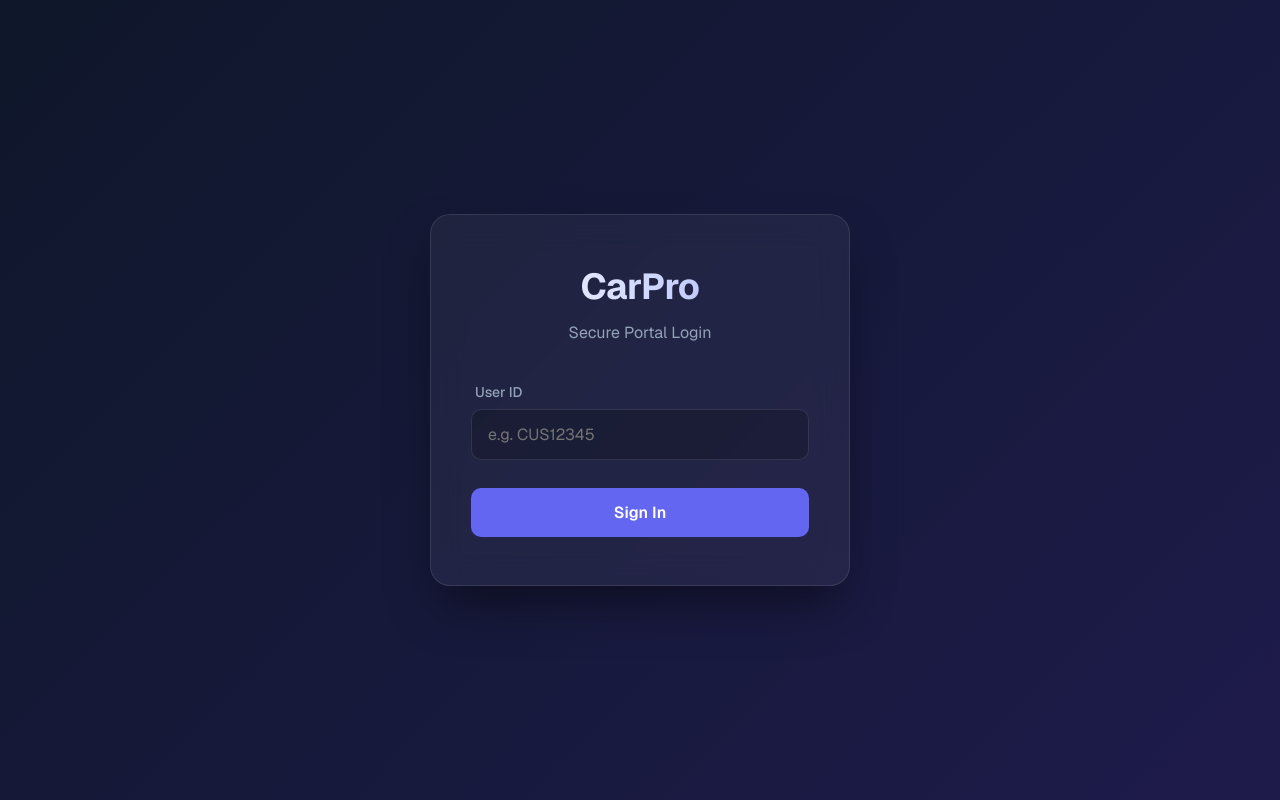
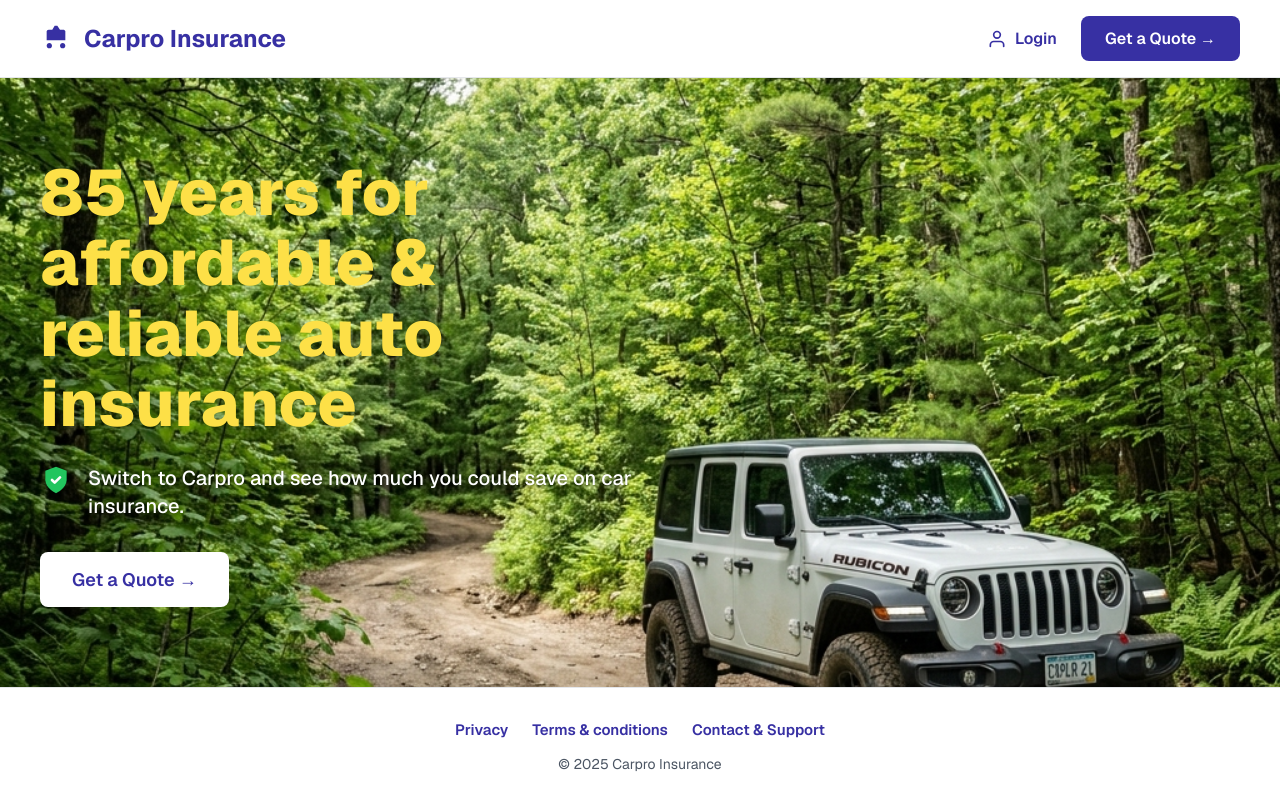
Before and after one commit to anhtnt90dev/rookies-data-dn-2026, a Next.js app in the folder web-app/: page / in a window 1280 px wide. Built offline with nearby package versions, Linux system fonts and the light colour scheme.

Commit message:
feat(web-app): update UI, apply simple login method

```diff
--- a/web-app/src/app/globals.css
+++ b/web-app/src/app/globals.css
@@ -1,12 +1,15 @@
 :root {
-  --primary: #6366f1;
-  --primary-hover: #4f46e5;
-  --bg-gradient-start: #0f172a;
-  --bg-gradient-end: #1e1b4b;
-  --glass-bg: rgba(255, 255, 255, 0.05);
-  --glass-border: rgba(255, 255, 255, 0.1);
-  --text-primary: #f8fafc;
-  --text-secondary: #94a3b8;
+  --primary: #3730A3; /* Indigo */
+  --primary-hover: #312E81;
+  --bg-color: #FFFFFF;
+  --text-primary: #111827; /* Dark Gray */
+  --text-secondary: #4B5563; /* Medium Gray */
+  --accent-yellow: #FDE047; /* Bright Yellow for Hero */
+  --accent-green: #22C55E; /* Green for trust shield */
+
+  /* Retained for login page compatibility */
+  --glass-bg: rgba(255, 255, 255, 0.95);
+  --glass-border: rgba(0, 0, 0, 0.1);
   --error: #ef4444;
 }
 
@@ -18,8 +21,7 @@
 
 body {
   font-family: var(--font-geist-sans), Arial, Helvetica, sans-serif;
-  background: linear-gradient(135deg, var(--bg-gradient-start) 0%, var(--bg-gradient-end) 100%);
-  background-attachment: fixed;
+  background-color: var(--bg-color);
   color: var(--text-primary);
   min-height: 100vh;
   display: flex;
@@ -28,68 +30,93 @@ body {
   -moz-osx-font-smoothing: grayscale;
 }
 
-/* Glassmorphism utility */
+/* Base button styles */
+.btn-primary {
+  padding: 12px 24px;
+  background: var(--primary);
+  color: white;
+  border: none;
+  border-radius: 8px;
+  font-size: 16px;
+  font-weight: 600;
+  cursor: pointer;
+  transition: all 0.2s ease;
+  font-family: inherit;
+  display: inline-flex;
+  align-items: center;
+  justify-content: center;
+  gap: 8px;
+  text-decoration: none;
+}
+
+.btn-primary:hover {
+  background: var(--primary-hover);
+}
+
+.btn-secondary {
+  padding: 12px 24px;
+  background: white;
+  color: var(--primary);
+  border: none;
+  border-radius: 8px;
+  font-size: 16px;
+  font-weight: 600;
+  cursor: pointer;
+  transition: all 0.2s ease;
+  font-family: inherit;
+  display: inline-flex;
+  align-items: center;
+  justify-content: center;
+  gap: 8px;
+  text-decoration: none;
+}
+
+.btn-secondary:hover {
+  background: #F3F4F6;
+}
+
+/* Glassmorphism utility for login */
 .glass-panel {
   background: var(--glass-bg);
   backdrop-filter: blur(16px);
   -webkit-backdrop-filter: blur(16px);
   border: 1px solid var(--glass-border);
-  border-radius: 20px;
-  box-shadow: 0 25px 50px -12px rgba(0, 0, 0, 0.5);
+  border-radius: 12px;
+  box-shadow: 0 10px 25px -5px rgba(0, 0, 0, 0.1);
 }
 
 .input-field {
   width: 100%;
   padding: 14px 16px;
-  background: rgba(0, 0, 0, 0.2);
-  border: 1px solid var(--glass-border);
-  border-radius: 10px;
+  background: #F9FAFB;
+  border: 1px solid #D1D5DB;
+  border-radius: 8px;
   color: var(--text-primary);
   font-size: 16px;
   outline: none;
-  transition: all 0.3s ease;
+  transition: all 0.2s ease;
   font-family: inherit;
 }
 
 .input-field:focus {
   border-color: var(--primary);
-  background: rgba(0, 0, 0, 0.3);
-  box-shadow: 0 0 0 2px rgba(99, 102, 241, 0.2);
-}
-
-.btn-primary {
-  width: 100%;
-  padding: 14px 16px;
-  background: var(--primary);
-  color: white;
-  border: none;
-  border-radius: 10px;
-  font-size: 16px;
-  font-weight: 600;
-  cursor: pointer;
-  transition: all 0.3s ease;
-  font-family: inherit;
-}
-
-.btn-primary:hover {
-  background: var(--primary-hover);
-  transform: translateY(-1px);
-  box-shadow: 0 4px 12px rgba(99, 102, 241, 0.3);
-}
-
-.btn-primary:active {
-  transform: translateY(0);
+  box-shadow: 0 0 0 2px rgba(55, 48, 163, 0.2);
 }
 
 .error-text {
   color: var(--error);
   font-size: 14px;
   margin-top: 6px;
-  animation: shake 0.4s ease-in-out;
 }
 
-@keyframes shake {
-  0%, 100% { transform: translateX(0); }
-  25% { transform: translateX(-4px); }
-  75% { transform: translateX(4px); }
+.back-link {
+  position: absolute;
+  top: 20px;
+  left: 20px;
+  color: var(--primary);
+  text-decoration: none;
+  font-weight: 500;
 }
+.back-link:hover {
+  text-decoration: underline;
+}
--- /dev/null
+++ b/web-app/src/app/login/login.module.css
@@ -0,0 +1,64 @@
+.container {
+  display: flex;
+  align-items: center;
+  justify-content: center;
+  flex: 1;
+  padding: 24px;
+}
+
+.loginCard {
+  width: 100%;
+  max-width: 420px;
+  padding: 48px 40px;
+  animation: fadeIn 0.6s cubic-bezier(0.16, 1, 0.3, 1);
+}
+
+.header {
+  text-align: center;
+  margin-bottom: 40px;
+}
+
+.header h1 {
+  font-size: 36px;
+  font-weight: 700;
+  margin-bottom: 12px;
+  background: linear-gradient(to right, #ffffff, #a5b4fc);
+  -webkit-background-clip: text;
+  -webkit-text-fill-color: transparent;
+  letter-spacing: -0.5px;
+}
+
+.header p {
+  color: var(--text-secondary);
+  font-size: 16px;
+}
+
+.form {
+  display: flex;
+  flex-direction: column;
+  gap: 28px;
+}
+
+.inputGroup {
+  display: flex;
+  flex-direction: column;
+  gap: 8px;
+}
+
+.inputGroup label {
+  font-size: 14px;
+  font-weight: 500;
+  color: var(--text-secondary);
+  margin-left: 4px;
+}
+
+@keyframes fadeIn {
+  from {
+    opacity: 0;
+    transform: translateY(24px) scale(0.98);
+  }
+  to {
+    opacity: 1;
+    transform: translateY(0) scale(1);
+  }
+}
--- a/web-app/src/app/page.module.css
+++ b/web-app/src/app/page.module.css
@@ -1,64 +1,137 @@
-.container {
+.main {
+  width: 100%;
   display: flex;
-  align-items: center;
-  justify-content: center;
-  flex: 1;
-  padding: 24px;
-}
-
-.loginCard {
-  width: 100%;
-  max-width: 420px;
-  padding: 48px 40px;
-  animation: fadeIn 0.6s cubic-bezier(0.16, 1, 0.3, 1);
+  flex-direction: column;
+  min-height: 100vh;
 }
 
 .header {
-  text-align: center;
-  margin-bottom: 40px;
+  display: flex;
+  justify-content: space-between;
+  align-items: center;
+  padding: 16px 40px;
+  background: white;
+  border-bottom: 1px solid #E5E7EB;
 }
 
-.header h1 {
-  font-size: 36px;
+.logo {
+  display: flex;
+  align-items: center;
+  gap: 12px;
+  text-decoration: none;
+  color: var(--primary);
   font-weight: 700;
-  margin-bottom: 12px;
-  background: linear-gradient(to right, #ffffff, #a5b4fc);
-  -webkit-background-clip: text;
-  -webkit-text-fill-color: transparent;
-  letter-spacing: -0.5px;
+  font-size: 24px;
 }
 
-.header p {
-  color: var(--text-secondary);
+.headerRight {
+  display: flex;
+  align-items: center;
+  gap: 24px;
+}
+
+.loginLink {
+  display: flex;
+  align-items: center;
+  gap: 8px;
+  color: var(--primary);
+  text-decoration: none;
+  font-weight: 600;
   font-size: 16px;
 }
 
-.form {
+.loginLink:hover {
+  text-decoration: underline;
+}
+
+.hero {
+  flex: 1;
+  background-image: url('/hero-bg.png');
+  background-size: cover;
+  background-position: center;
+  background-repeat: no-repeat;
+  display: flex;
+  align-items: center;
+  padding: 80px 40px;
+}
+
+.heroContent {
+  max-width: 600px;
+}
+
+.heroTitle {
+  color: var(--accent-yellow);
+  font-size: 64px;
+  line-height: 1.1;
+  font-weight: 800;
+  margin-bottom: 24px;
+}
+
+.underline {
+  border-bottom: 6px solid var(--accent-yellow);
+  padding-bottom: 4px;
+}
+
+.heroSubtitle {
+  display: flex;
+  align-items: flex-start;
+  gap: 16px;
+  margin-bottom: 32px;
+}
+
+.shieldIcon {
+  color: var(--accent-green);
+  flex-shrink: 0;
+  width: 32px;
+  height: 32px;
+}
+
+.heroSubtitleText {
+  color: white;
+  font-size: 20px;
+  font-weight: 500;
+  line-height: 1.4;
+  text-shadow: 0 2px 4px rgba(0,0,0,0.5);
+}
+
+.quoteButton {
+  background: white;
+  color: var(--primary);
+  padding: 16px 32px;
+  font-size: 18px;
+}
+.quoteButton:hover {
+  background: #F3F4F6;
+  color: var(--primary-hover);
+}
+
+.footer {
+  background: white;
+  padding: 32px 40px;
   display: flex;
   flex-direction: column;
-  gap: 28px;
+  align-items: center;
+  gap: 16px;
+  border-top: 1px solid #E5E7EB;
 }
 
-.inputGroup {
+.footerLinks {
   display: flex;
-  flex-direction: column;
-  gap: 8px;
+  gap: 24px;
 }
 
-.inputGroup label {
-  font-size: 14px;
-  font-weight: 500;
-  color: var(--text-secondary);
-  margin-left: 4px;
+.footerLinks a {
+  color: var(--primary);
+  text-decoration: none;
+  font-weight: 600;
+  font-size: 15px;
 }
 
-@keyframes fadeIn {
-  from {
-    opacity: 0;
-    transform: translateY(24px) scale(0.98);
-  }
-  to {
-    opacity: 1;
-    transform: translateY(0) scale(1);
-  }
+.footerLinks a:hover {
+  text-decoration: underline;
 }
+
+.copyright {
+  color: var(--text-secondary);
+  font-size: 14px;
+}
--- a/web-app/src/app/page.tsx
+++ b/web-app/src/app/page.tsx
@@ -1,63 +1,64 @@
-"use client";
-
-import { useState } from "react";
-import { useRouter } from "next/navigation";
+import Link from "next/link";
 import styles from "./page.module.css";
 
-export default function Login() {
-  const [userId, setUserId] = useState("");
-  const [error, setError] = useState("");
-  const router = useRouter();
+export default function Home() {
+  return (
+    <main className={styles.main}>
+      {/* Header */}
+      <header className={styles.header}>
+        <Link href="/" className={styles.logo}>
+          <svg width="32" height="32" viewBox="0 0 24 24" fill="none" xmlns="http://www.w3.org/2000/svg">
+            <path d="M18.92 6.01C18.72 5.42 18.16 5 17.5 5H15L13 2H11L9.22 5H6.5C5.67 5 5 5.67 5 6.5V13H19V6.5C19 6.22 18.98 6.11 18.92 6.01ZM18.92 6.01H5V13H19V6.01ZM7 15C5.9 15 5 15.9 5 17C5 18.1 5.9 19 7 19C8.1 19 9 18.1 9 17C9 15.9 8.1 15 7 15ZM17 15C15.9 15 15 15.9 15 17C15 18.1 15.9 19 17 19C18.1 19 19 18.1 19 17C19 15.9 18.1 15 17 15Z" fill="currentColor" />
+          </svg>
+          Carpro Insurance
+        </Link>
+        <div className={styles.headerRight}>
+          <Link href="/login" className={styles.loginLink}>
+            <svg width="20" height="20" viewBox="0 0 24 24" fill="none" stroke="currentColor" strokeWidth="2" strokeLinecap="round" strokeLinejoin="round">
+              <path d="M20 21v-2a4 4 0 0 0-4-4H8a4 4 0 0 0-4 4v2"></path>
+              <circle cx="12" cy="7" r="4"></circle>
+            </svg>
+            Login
+          </Link>
+          <Link href="/quote" className="btn-primary">
+            Get a Quote &rarr;
+          </Link>
+        </div>
+      </header>
 
-  const handleLogin = (e: React.FormEvent) => {
-    e.preventDefault();
-    setError("");
+      {/* Hero Section */}
+      <section className={styles.hero}>
+        <div className={styles.heroContent}>
+          <h1 className={styles.heroTitle}>
+            <span>85 years</span> for<br />
+            affordable &amp;<br />
+            reliable auto<br />
+            insurance
+          </h1>
+          <div className={styles.heroSubtitle}>
+            <svg className={styles.shieldIcon} viewBox="0 0 24 24" fill="none" xmlns="http://www.w3.org/2000/svg">
+              <path d="M12 22s8-4 8-10V5l-8-3-8 3v7c0 6 8 10 8 10z" fill="currentColor" />
+              <path d="M9 12l2 2 4-4" stroke="white" strokeWidth="2" strokeLinecap="round" strokeLinejoin="round" />
+            </svg>
+            <p className={styles.heroSubtitleText}>
+              Switch to Carpro and see how much you could save on car insurance.
+            </p>
+          </div>
+          <Link href="/quote" className={`btn-primary ${styles.quoteButton}`}>
+            Get a Quote &rarr;
+          </Link>
+        </div>
+      </section>
 
-    if (!userId) {
-      setError("Please enter a User ID");
-      return;
-    }
-
-    const upperId = userId.toUpperCase();
-
-    if (upperId.startsWith("CUS")) {
-      router.push("/dashboard/customer");
-    } else if (upperId.startsWith("AG")) {
-      router.push("/dashboard/agent");
-    } else {
-      setError("Invalid User ID prefix. Must start with CUS or AG.");
-    }
-  };
-
-  return (
-    <main className={styles.container}>
-      <div className={`glass-panel ${styles.loginCard}`}>
-        <div className={styles.header}>
-          <h1>CarPro</h1>
-          <p>Secure Portal Login</p>
+      {/* Footer */}
+      <footer className={styles.footer}>
+        <div className={styles.footerLinks}>
+          <Link href="/privacy">Privacy</Link>
+          <Link href="/terms">Terms &amp; conditions</Link>
+          <Link href="/support">Contact &amp; Support</Link>
         </div>
-
-        <form onSubmit={handleLogin} className={styles.form}>
-          <div className={styles.inputGroup}>
-            <label htmlFor="userId">User ID</label>
-            <input
-              id="userId"
-              type="text"
-              className="input-field"
-              placeholder="e.g. CUS12345"
-              value={userId}
-              onChange={(e) => setUserId(e.target.value)}
-              maxLength={8}
-              autoComplete="off"
-            />
-            {error && <p className="error-text">{error}</p>}
-          </div>
-
-          <button type="submit" className="btn-primary">
-            Sign In
-          </button>
-        </form>
-      </div>
+        <p className={styles.copyright}>&copy; 2025 Carpro Insurance</p>
+      </footer>
     </main>
   );
 }
```
Also changed, not shown: web-app/src/app/login/page.tsx (added, +67 -0 lines), web-app/public/hero-bg.png (added).
